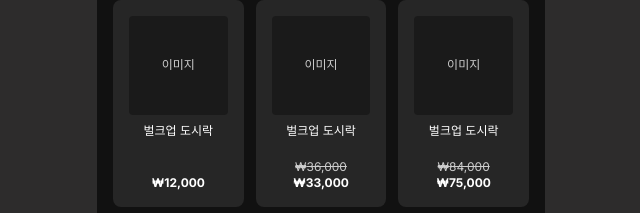
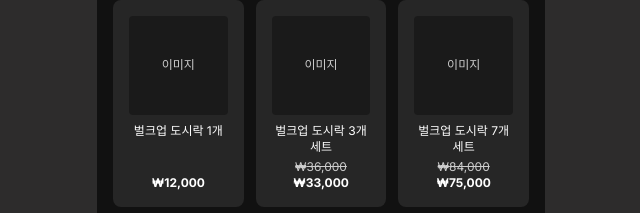
Before and after one commit to oz-TeamWizard/MealStack, a Next.js app: page /home in a window 1280 px wide. Shown: the part 252-465 px from the top of the page, without its empty margins (319-959 px from the left). Built offline with nearby package versions, Linux system fonts and the light colour scheme.

Commit message:
Update code

```diff
--- a/src/app/home/page.js
+++ b/src/app/home/page.js
@@ -109,7 +109,7 @@ export default function HomePage() {
                     <span className="text-xs text-text-gray">이미지</span>
                   </div>
                   <p className="text-xs text-text-white mb-1 min-h-[32px]">
-                    {product.name.split(" ").slice(0, 2).join(" ")}
+                    {product.name}
                   </p>
                   <div className="text-xs mt-auto">
                     {product.originalPrice ? (
```
